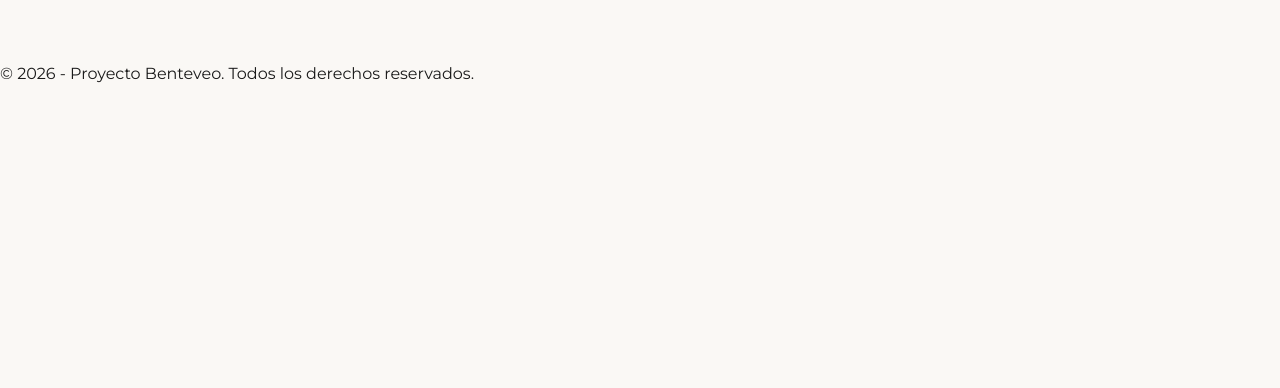
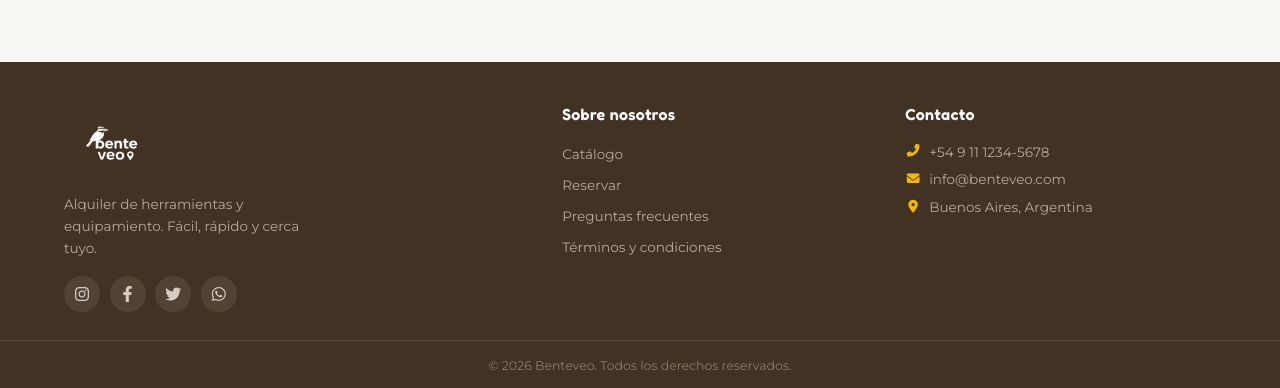
Before and after one commit to RocioAV/frontend-benteveo, a React (Vite) app: page / in a window 1280 px wide. Shown: the part 2407-2795 px from the top of the page. Before the commit the page ends 2493 px from the top, so only its background shows below. Built offline with nearby package versions, Linux system fonts and the light colour scheme.

Commit message:
Add Footer component and styles for improved site layout

```diff
--- /dev/null
+++ b/src/components/Footer.jsx
@@ -0,0 +1,74 @@
+import { Link } from 'react-router-dom';
+import '../components/footer.css';
+import logo from '../assets/BenteveoLogo.webp';
+
+function Footer() {
+  return (
+    <footer className="bv-footer">
+      <div className="bv-footer__container">
+
+        {/* Columna 1: Logo + Descripción */}
+        <div className="bv-footer__brand">
+          <Link to="/" className="bv-footer__logo-link ">
+            <img src={logo} alt="Benteveo" className="bv-footer__logo" />
+          </Link>
+          <p className="bv-footer__tagline">
+            Alquiler de herramientas y equipamiento. Fácil, rápido y cerca tuyo.
+          </p>
+          <div className="bv-footer__socials">
+            <a href="https://instagram.com" target="_blank" rel="noopener noreferrer" aria-label="Instagram" className="bv-footer__social-link">
+              <i className="fab fa-instagram"></i>
+            </a>
+            <a href="https://facebook.com" target="_blank" rel="noopener noreferrer" aria-label="Facebook" className="bv-footer__social-link">
+              <i className="fab fa-facebook-f"></i>
+            </a>
+            <a href="https://twitter.com" target="_blank" rel="noopener noreferrer" aria-label="X / Twitter" className="bv-footer__social-link">
+              <i className="fab fa-twitter"></i>
+            </a>
+            <a href="https://wa.me/5491112345678" target="_blank" rel="noopener noreferrer" aria-label="WhatsApp" className="bv-footer__social-link">
+              <i className="fab fa-whatsapp"></i>
+            </a>
+          </div>
+        </div>
+
+        {/* Columna 2: Sobre Nosotros */}
+        <div className="bv-footer__col">
+          <h4 className="bv-footer__heading">Sobre nosotros</h4>
+          <ul className="bv-footer__list">
+            <li><Link to="/catalogo" className="bv-footer__link">Catálogo</Link></li>
+            <li><Link to="/reservar" className="bv-footer__link">Reservar</Link></li>
+            <li><a href="#" className="bv-footer__link">Preguntas frecuentes</a></li>
+            <li><a href="#" className="bv-footer__link">Términos y condiciones</a></li>
+          </ul>
+        </div>
+
+        {/* Columna 3: Contacto */}
+        <div className="bv-footer__col">
+          <h4 className="bv-footer__heading">Contacto</h4>
+          <ul className="bv-footer__list">
+            <li className="bv-footer__contact-item">
+              <i className="fas fa-phone-alt"></i>
+              <a href="tel:+5491112345678">+54 9 11 1234-5678</a>
+            </li>
+            <li className="bv-footer__contact-item">
+              <i className="fas fa-envelope"></i>
+              <a href="mailto:info@benteveo.com">info@benteveo.com</a>
+            </li>
+            <li className="bv-footer__contact-item">
+              <i className="fas fa-map-marker-alt"></i>
+              <span>Buenos Aires, Argentina</span>
+            </li>
+          </ul>
+        </div>
+
+      </div>
+
+      {/* Barra inferior */}
+      <div className="bv-footer__bottom">
+        <p>&copy; {new Date().getFullYear()} Benteveo. Todos los derechos reservados.</p>
+      </div>
+    </footer>
+  );
+}
+
+export default Footer;
--- /dev/null
+++ b/src/components/footer.css
@@ -0,0 +1,192 @@
+/* ========================================
+   Footer - Benteveo
+   ======================================== */
+
+.bv-footer {
+  background-color: var(--color-brown, #423224);
+  color: #d6ccc4;
+  font-family: var(--font-body);
+  padding-top: 2.5rem;
+}
+
+.bv-footer__container {
+  max-width: 1200px;
+  margin: 0 auto;
+  padding: 0 1.5rem 1.75rem;
+  display: grid;
+  grid-template-columns: 1.5fr 1fr 1fr;
+  gap: 2rem;
+}
+
+/* ---------- Brand / Logo ---------- */
+
+.bv-footer__brand {
+  display: flex;
+  flex-direction: column;
+  gap: 0.75rem;
+}
+
+.bv-footer__logo-link {
+  display: inline-block;
+}
+
+.bv-footer__logo {
+  height: 80px;
+  width: auto;
+  filter: brightness(0) invert(1);
+  transition: opacity 0.2s;
+}
+
+.bv-footer__logo-link:hover .bv-footer__logo {
+  opacity: 0.85;
+}
+
+.bv-footer__tagline {
+  font-size: 0.85rem;
+  line-height: 1.6;
+  color: #b8a99d;
+  max-width: 260px;
+  margin: 0;
+}
+
+/* ---------- Social icons ---------- */
+
+.bv-footer__socials {
+  display: flex;
+  gap: 0.6rem;
+  margin-top: 0.25rem;
+}
+
+.bv-footer__social-link {
+  display: flex;
+  align-items: center;
+  justify-content: center;
+  width: 36px;
+  height: 36px;
+  border-radius: 50%;
+  background: rgba(255, 255, 255, 0.08);
+  color: #d6ccc4;
+  font-size: 1rem;
+  text-decoration: none;
+  transition: var(--transition-fast);
+}
+
+.bv-footer__social-link:hover {
+  background: var(--color-primary, #F2B705);
+  color: #423224;
+  transform: translateY(-2px);
+}
+
+/* ---------- Columns ---------- */
+
+.bv-footer__col {
+  display: flex;
+  flex-direction: column;
+  gap: 0.6rem;
+}
+
+.bv-footer__heading {
+  font-family: var(--font-title);
+  font-size: 1rem;
+  font-weight: 600;
+  color: #ffffff;
+  margin: 0 0 0.35rem;
+  letter-spacing: 0.02em;
+}
+
+.bv-footer__list {
+  list-style: none;
+  margin: 0;
+  padding: 0;
+  display: flex;
+  flex-direction: column;
+  gap: 0.45rem;
+}
+
+.bv-footer__link {
+  color: #b8a99d;
+  text-decoration: none;
+  font-size: 0.85rem;
+  transition: color 0.2s;
+}
+
+.bv-footer__link:hover {
+  color: var(--color-primary, #F2B705);
+}
+
+/* ---------- Contact items ---------- */
+
+.bv-footer__contact-item {
+  display: flex;
+  align-items: center;
+  gap: 0.5rem;
+  font-size: 0.85rem;
+  color: #b8a99d;
+}
+
+.bv-footer__contact-item i {
+  width: 16px;
+  text-align: center;
+  color: var(--color-primary, #F2B705);
+  font-size: 0.8rem;
+}
+
+.bv-footer__contact-item a {
+  color: #b8a99d;
+  text-decoration: none;
+  transition: color 0.2s;
+}
+
+.bv-footer__contact-item a:hover {
+  color: var(--color-primary, #F2B705);
+}
+
+/* ---------- Hours ---------- */
+
+/* ---------- Bottom bar ---------- */
+
+.bv-footer__bottom {
+  border-top: 1px solid rgba(255, 255, 255, 0.1);
+  padding: 1rem 1.5rem;
+  text-align: center;
+  font-size: 0.78rem;
+  color: #8a7b72;
+}
+
+.bv-footer__bottom p {
+  margin: 0;
+}
+
+/* ========================================
+   Responsive
+   ======================================== */
+
+
+
+@media (max-width: 700px) {
+  .bv-footer__container {
+    grid-template-columns: 1fr;
+    gap: 1.75rem;
+    text-align: center;
+  }
+
+  .bv-footer__tagline {
+    max-width: 100%;
+  }
+
+  .bv-footer__socials {
+    justify-content: center;
+  }
+
+  .bv-footer__contact-item {
+    justify-content: center;
+  }
+
+  .bv-footer__hours-item {
+    align-items: center;
+  }
+  .bv-footer__logo-link {
+    display: flex;
+    justify-content: center;
+  }
+}
--- a/src/layouts/Layout.jsx
+++ b/src/layouts/Layout.jsx
@@ -1,23 +1,18 @@
 // src/layouts/Layout.jsx
 import { Outlet } from 'react-router-dom';
-import Header from '../components/Header'; // Tu componente de Header
+import Header from '../components/Header';
+import Footer from '../components/Footer';
 
 function Layout() {
   return (
     <div className="app-container">
-      {/* El Header se queda fijo arriba de todo */}
       <Header />
 
-      {/* El main es el contenedor del contenido dinámico */}
       <main className="main-content">
-        {/* Aquí adentro React Router va a inyectar la página de la URL actual */}
         <Outlet />
       </main>
 
-      {/* El Footer se queda fijo abajo de todo */}
-      <footer className="app-footer">
-        <p>&copy; 2026 - Proyecto Benteveo. Todos los derechos reservados.</p>
-      </footer>
+      <Footer />
     </div>
   );
 }
```
